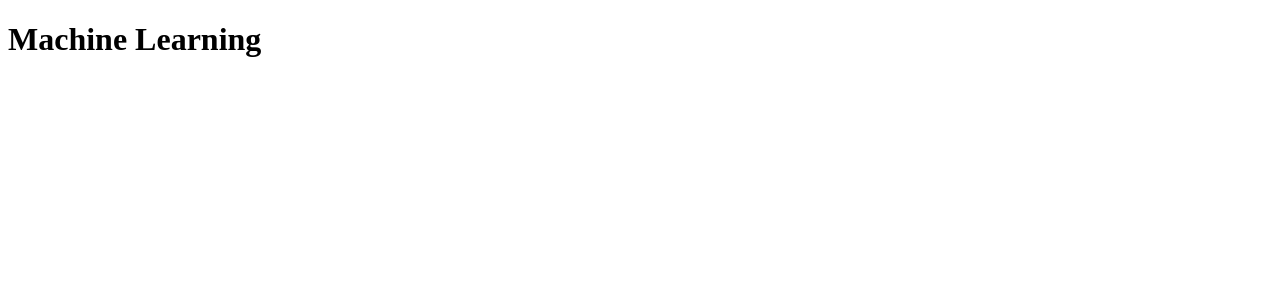
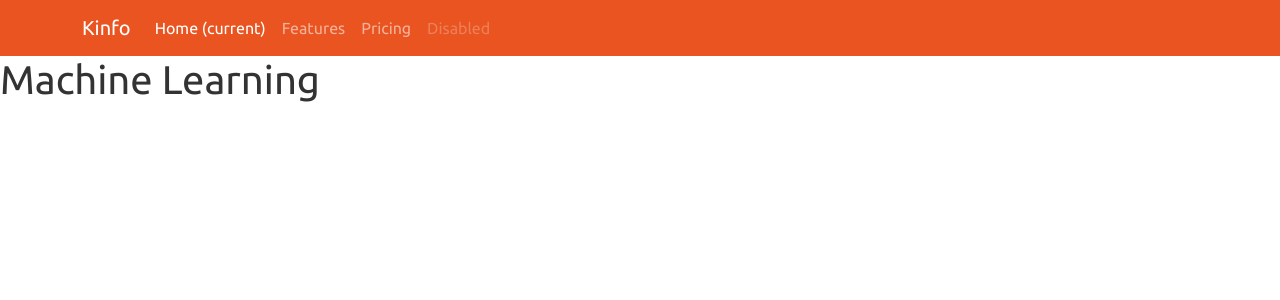
Before and after one commit to Kuper-xx/Kinfo, a Next.js app: page /machine_learning in a window 1280 px wide. Shown: the top 300 px of the page. Built offline with nearby package versions, Linux system fonts and the light colour scheme.

Commit message:
Navbar beta-structure

```diff
--- a/components/Navbar.js
+++ b/components/Navbar.js
@@ -1,2 +1,21 @@
-const Navbar = () => <h1>Navbar</h1>
+const Navbar = () => (
+
+	<nav className="navbar navbar-expand-lg navbar-dark bg-primary">
+  		<div className="container">
+			<a className="navbar-brand" href="#">Kinfo</a>
+  			<button className="navbar-toggler" type="button" data-toggle="collapse" data-target="#navbarNavAltMarkup" aria-controls="navbarNavAltMarkup" aria-expanded="false" aria-label="Toggle navigation">
+   	 		<span className="navbar-toggler-icon"></span>
+  			</button>
+  			<div className="collapse navbar-collapse" id="navbarNavAltMarkup">
+    				<div className="navbar-nav ml-auto">
+      					<a className="nav-item nav-link active" href="#">Home <span className="sr-only">(current)</span></a>
+      					<a className="nav-item nav-link" href="#">Features</a>
+      					<a className="nav-item nav-link" href="#">Pricing</a>
+      					<a className="nav-item nav-link disabled" href="#">Disabled</a>
+    				</div>
+  			</div>
+		</div>
+	</nav>
+
+)
 export default Navbar;
--- a/package.json
+++ b/package.json
@@ -10,6 +10,7 @@
   "author": "",
   "license": "ISC",
   "dependencies": {
+    "bootswatch": "^5.0.1",
     "next": "^10.2.3",
     "react": "^17.0.2",
     "react-dom": "^17.0.2"
--- /dev/null
+++ b/pages/_app.js
@@ -0,0 +1,7 @@
+import 'bootswatch/dist/united/bootstrap.min.css'
+
+function MyApp({ Component, pageProps }) {
+	return <Component {...pageProps} />
+}
+
+export default MyApp
--- a/pages/machine_learning.js
+++ b/pages/machine_learning.js
@@ -1,2 +1,8 @@
-const ML = () => <h1>Machine Learning</h1>
+import Layout from '../components/Layout'
+
+const ML = () =>(
+	<Layout>
+	<h1>Machine Learning</h1>
+	</Layout>
+)
 export default ML;
```
Also changed, not shown: pages/dynamic_programming.js (+6 -1 lines), pages/tools.js (+7 -1 lines), 1 other file (tests, documents, lock files or other folders).
